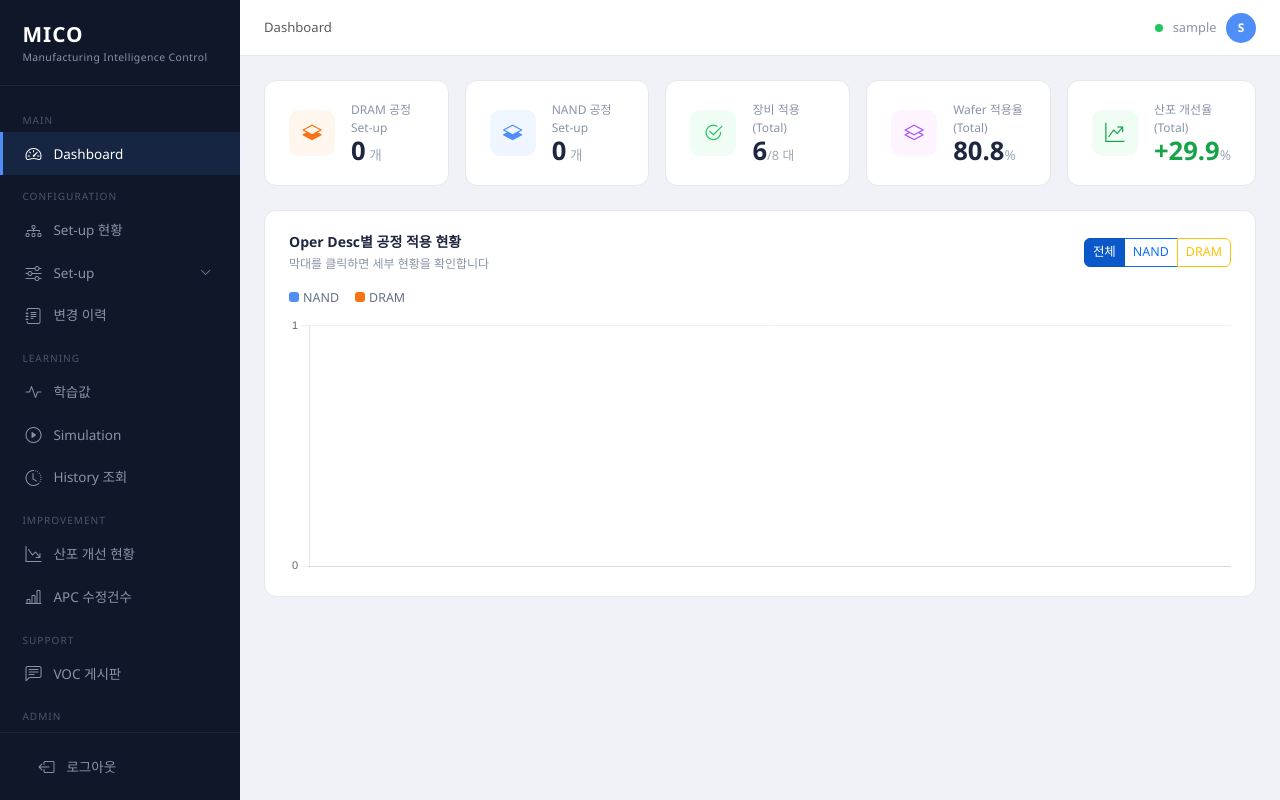
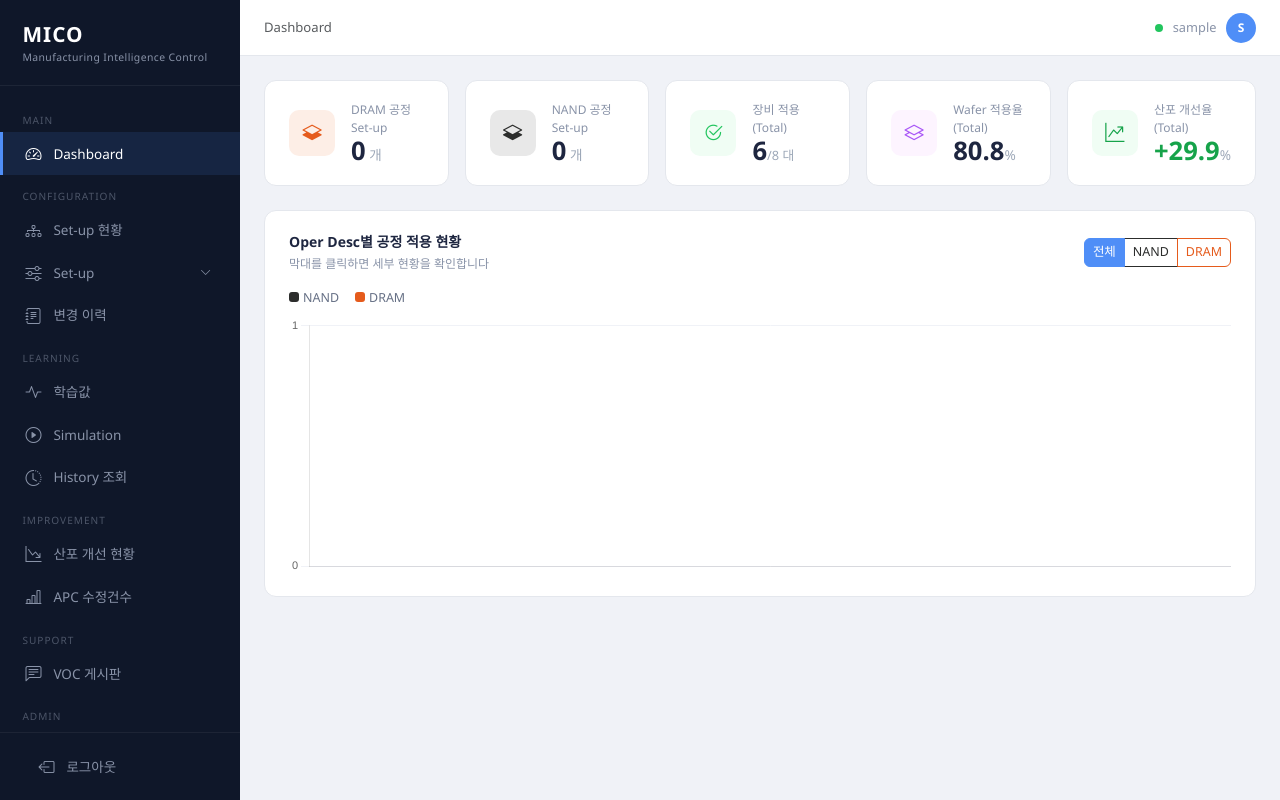
Before and after one commit to bonheon/MICO_Web, a Django app: page / in a window 1280 px wide. Run offline with Django 4.2, Linux system fonts and the light colour scheme; the visitor is signed in with stand-in values (Sample User, id 1); data comes from the database, SQL or seed files in the repository; data that the repository does not hold is empty.

Commit message:
style: NAND/DRAM 색상 전체 변경 (NAND #2c2d2c, DRAM #e55b1c)
- category_list, setup_status, dashboard, dispersion, apc_history 전 페이지 반영
- 배지 배경색: NAND #e8e8e8, DRAM #fdeee6
- 필터 버튼: Bootstrap 클래스 의존 제거 → inline style 방식으로 통일
- setup_status Family 배지 NAND/DRAM 색상 반전 버그 수정

Co-Authored-By: Claude Sonnet 4.6 <noreply@anthropic.com>

```diff
--- a/setup_mico/templates/setup_mico/apc_history.html
+++ b/setup_mico/templates/setup_mico/apc_history.html
@@ -48,8 +48,8 @@
     cursor:pointer; transition:all 0.15s;
   }
   .btn-fam.active-all  { background:#4f8ef7; border-color:#4f8ef7; color:#fff; }
-  .btn-fam.active-nand { background:#eff6ff; border-color:#4f8ef7; color:#4f8ef7; }
-  .btn-fam.active-dram { background:#fff7ed; border-color:#f97316; color:#f97316; }
+  .btn-fam.active-nand { background:#e8e8e8; border-color:#2c2d2c; color:#2c2d2c; }
+  .btn-fam.active-dram { background:#fdeee6; border-color:#e55b1c; color:#e55b1c; }
 
   /* ── 요약 카드 ── */
   .stat-bar { display:grid; grid-template-columns:repeat(3,1fr); gap:1rem; margin-bottom:1.1rem; }
--- a/setup_mico/templates/setup_mico/category_list.html
+++ b/setup_mico/templates/setup_mico/category_list.html
@@ -86,9 +86,9 @@
         <td class="text-muted">{{ forloop.counter }}</td>
         <td>
           {% if cat.family == 'NAND' %}
-            <span class="badge-pill" style="background:#eff6ff; color:#4f8ef7;">NAND</span>
+            <span class="badge-pill" style="background:#e8e8e8; color:#2c2d2c;">NAND</span>
           {% elif cat.family == 'DRAM' %}
-            <span class="badge-pill" style="background:#fff7ed; color:#f97316;">DRAM</span>
+            <span class="badge-pill" style="background:#fdeee6; color:#e55b1c;">DRAM</span>
           {% else %}
             <span class="text-muted" style="font-size:0.82rem;">—</span>
           {% endif %}
--- a/setup_mico/templates/setup_mico/dashboard.html
+++ b/setup_mico/templates/setup_mico/dashboard.html
@@ -12,7 +12,7 @@
 <div class="row g-3 mb-4">
   <div class="col-sm-6 col-xl">
     <div class="card-box d-flex align-items-center gap-3">
-      <div class="stat-icon" style="background:#fff7ed; color:#f97316;">
+      <div class="stat-icon" style="background:#fdeee6; color:#e55b1c;">
         <i class="bi bi-layers-half"></i>
       </div>
       <div>
@@ -23,7 +23,7 @@
   </div>
   <div class="col-sm-6 col-xl">
     <div class="card-box d-flex align-items-center gap-3">
-      <div class="stat-icon" style="background:#eff6ff; color:#4f8ef7;">
+      <div class="stat-icon" style="background:#e8e8e8; color:#2c2d2c;">
         <i class="bi bi-layers-half"></i>
       </div>
       <div>
@@ -86,19 +86,19 @@
         </div>
         <div class="d-flex align-items-center gap-2">
           <div class="btn-group btn-group-sm" role="group">
-            <button type="button" class="btn btn-primary family-filter active" data-family="ALL"
+            <button type="button" class="btn family-filter active" data-family="ALL"
               style="font-size:0.78rem; border-radius:6px 0 0 6px;">전체</button>
-            <button type="button" class="btn btn-outline-primary family-filter" data-family="NAND"
+            <button type="button" class="btn family-filter" data-family="NAND"
               style="font-size:0.78rem;">NAND</button>
-            <button type="button" class="btn btn-outline-warning family-filter" data-family="DRAM"
+            <button type="button" class="btn family-filter" data-family="DRAM"
               style="font-size:0.78rem; border-radius:0 6px 6px 0;">DRAM</button>
           </div>
-          <span id="selected-od-badge" class="badge-pill d-none" style="background:#eff6ff; color:#4f8ef7;"></span>
+          <span id="selected-od-badge" class="badge-pill d-none" style="background:#e8e8e8; color:#2c2d2c;"></span>
         </div>
       </div>
       <div class="d-flex gap-3 mb-2" style="font-size:0.78rem; color:#667085;">
-        <span><span style="display:inline-block;width:10px;height:10px;border-radius:3px;background:#4f8ef7;margin-right:4px;"></span>NAND</span>
-        <span><span style="display:inline-block;width:10px;height:10px;border-radius:3px;background:#f97316;margin-right:4px;"></span>DRAM</span>
+        <span><span style="display:inline-block;width:10px;height:10px;border-radius:3px;background:#2c2d2c;margin-right:4px;"></span>NAND</span>
+        <span><span style="display:inline-block;width:10px;height:10px;border-radius:3px;background:#e55b1c;margin-right:4px;"></span>DRAM</span>
       </div>
       <div style="position:relative; height:260px;">
         <canvas id="processChart"></canvas>
@@ -174,8 +174,8 @@ const OD_DETAIL    = {{ oper_desc_detail_json|safe }};
 
 // ── Family 색상 ──
 const FAMILY_COLOR = {
-  NAND: { base: 'rgba(79,142,247,0.8)',  highlight: 'rgba(79,142,247,1)',  dim: 'rgba(79,142,247,0.25)'  },
-  DRAM: { base: 'rgba(249,115,22,0.8)',  highlight: 'rgba(249,115,22,1)',  dim: 'rgba(249,115,22,0.25)'  },
+  NAND: { base: 'rgba(44,45,44,0.8)',   highlight: 'rgba(44,45,44,1)',   dim: 'rgba(44,45,44,0.2)'   },
+  DRAM: { base: 'rgba(229,91,28,0.8)',  highlight: 'rgba(229,91,28,1)',  dim: 'rgba(229,91,28,0.2)'  },
 };
 
 function familyColor(family, mode='base') {
@@ -183,8 +183,8 @@ function familyColor(family, mode='base') {
 }
 
 function familyBadge(family) {
-  if (family === 'NAND') return `<span class="badge-pill" style="background:#eff6ff;color:#4f8ef7;font-size:0.75rem;">NAND</span>`;
-  if (family === 'DRAM') return `<span class="badge-pill" style="background:#fff7ed;color:#f97316;font-size:0.75rem;">DRAM</span>`;
+  if (family === 'NAND') return `<span class="badge-pill" style="background:#e8e8e8;color:#2c2d2c;font-size:0.75rem;">NAND</span>`;
+  if (family === 'DRAM') return `<span class="badge-pill" style="background:#fdeee6;color:#e55b1c;font-size:0.75rem;">DRAM</span>`;
   return `<span style="color:#9da8b8;">—</span>`;
 }
 
@@ -430,14 +430,24 @@ const processChart = new Chart(processCtx, {
 processChart._visibleFamilies = [...BAR_FAMILIES];
 
 // ── Family 필터 버튼 이벤트 ──
+const FAM_STYLE = {
+  ALL:  { on: 'background:#4f8ef7;border-color:#4f8ef7;color:#fff;', off: 'background:transparent;border-color:#4f8ef7;color:#4f8ef7;' },
+  NAND: { on: 'background:#2c2d2c;border-color:#2c2d2c;color:#fff;', off: 'background:transparent;border-color:#2c2d2c;color:#2c2d2c;' },
+  DRAM: { on: 'background:#e55b1c;border-color:#e55b1c;color:#fff;', off: 'background:transparent;border-color:#e55b1c;color:#e55b1c;' },
+};
+function applyFamStyle(btn, isActive) {
+  const s = FAM_STYLE[btn.dataset.family][isActive ? 'on' : 'off'];
+  const base = btn.dataset.family === 'ALL' ? 'font-size:0.78rem;border-radius:6px 0 0 6px;'
+             : btn.dataset.family === 'DRAM' ? 'font-size:0.78rem;border-radius:0 6px 6px 0;'
+             : 'font-size:0.78rem;';
+  btn.style.cssText = base + s;
+}
 document.querySelectorAll('.family-filter').forEach(btn => {
+  applyFamStyle(btn, btn.classList.contains('active'));
   btn.addEventListener('click', function() {
-    document.querySelectorAll('.family-filter').forEach(b => {
-      b.classList.remove('active', 'btn-primary', 'btn-warning');
-      b.classList.add(b.dataset.family === 'DRAM' ? 'btn-outline-warning' : 'btn-outline-primary');
-    });
-    this.classList.remove('btn-outline-primary', 'btn-outline-warning');
-    this.classList.add('active', this.dataset.family === 'DRAM' ? 'btn-warning' : 'btn-primary');
+    document.querySelectorAll('.family-filter').forEach(b => { b.classList.remove('active'); applyFamStyle(b, false); });
+    this.classList.add('active');
+    applyFamStyle(this, true);
     applyFamilyFilter(this.dataset.family);
   });
 });
```
Also changed, not shown: setup_mico/templates/setup_mico/dispersion.html (+5 -5 lines), setup_mico/templates/setup_mico/setup_status.html (+16 -10 lines).
